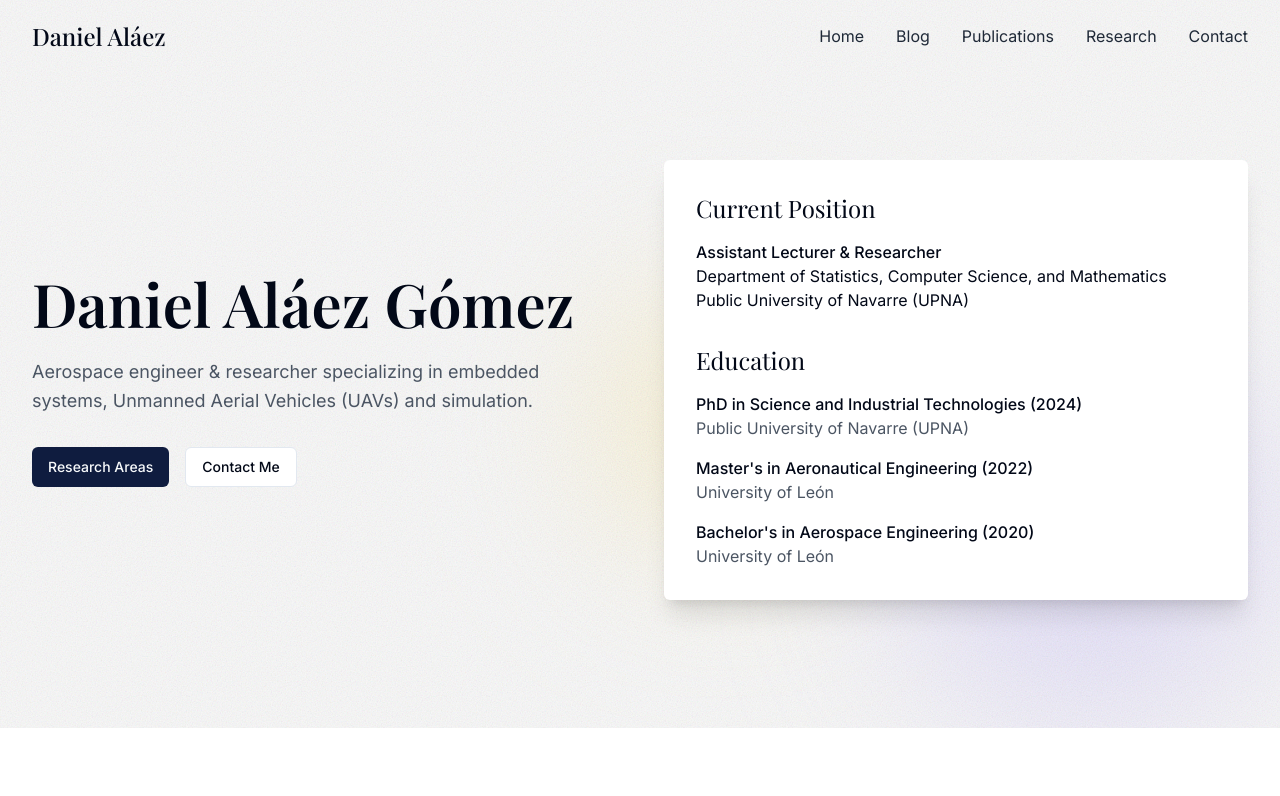
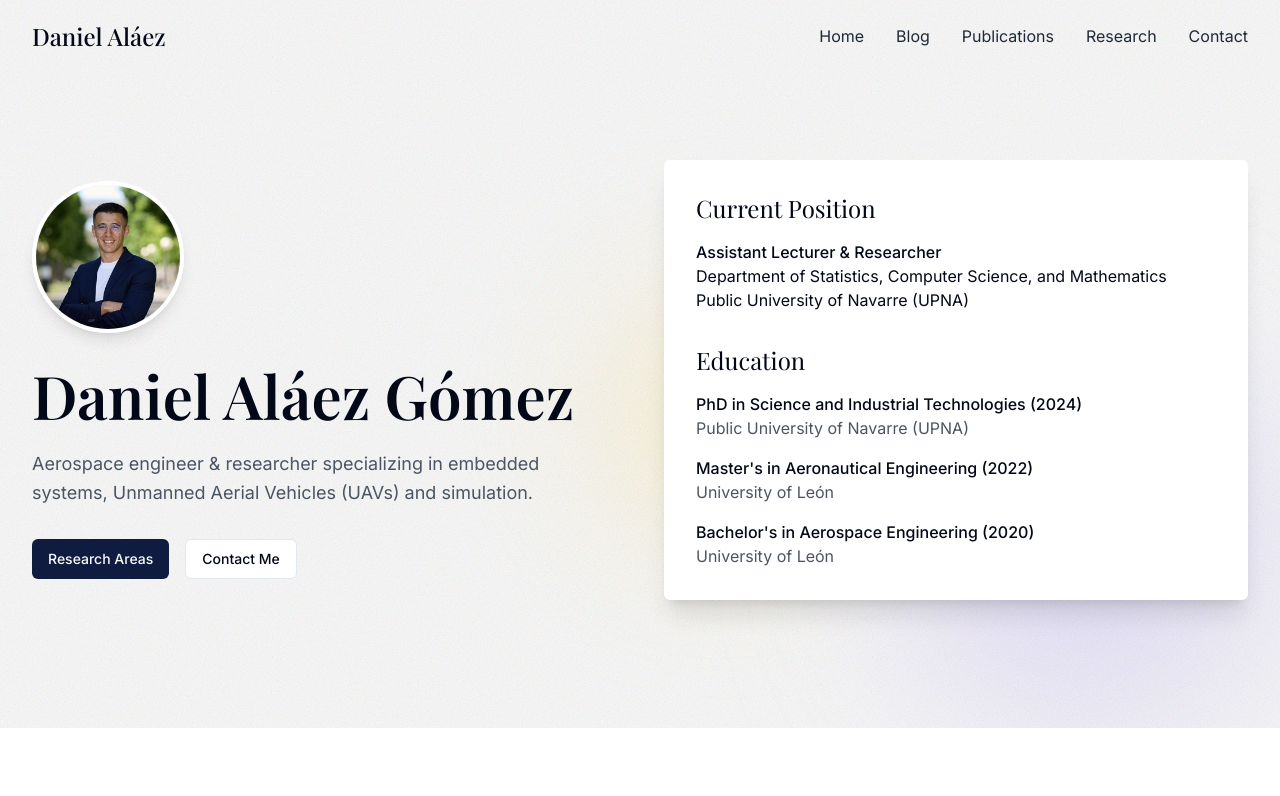
Before and after one commit to danielalaez/alaez-aero-website, a React (Vite) app: page / in a window 1280 px wide. Shown: the top 796 px of the page. Built offline with nearby package versions, Linux system fonts and the light colour scheme.

Commit message:
feat: Add profile photo to HeroSection
Added a rounded profile photo with a white outline and soft shadow above the name in the HeroSection.

```diff
--- a/src/components/HeroSection.tsx
+++ b/src/components/HeroSection.tsx
@@ -1,6 +1,8 @@
+
 import React from 'react';
 import { Button } from '@/components/ui/button';
 import { Link } from 'react-router-dom';
+import { Avatar, AvatarImage, AvatarFallback } from '@/components/ui/avatar';
 
 const HeroSection: React.FC = () => {
   return (
@@ -25,7 +27,18 @@ const HeroSection: React.FC = () => {
       {/* Content */}
       <div className="container relative z-20">
         <div className="grid grid-cols-1 md:grid-cols-2 gap-12 items-center">
-          <div>
+          <div className="flex flex-col items-center md:items-start">
+            {/* Profile photo with white circle outline and shadow */}
+            <div className="mb-8 inline-block rounded-full border-4 border-white shadow-lg">
+              <Avatar className="h-36 w-36">
+                <AvatarImage
+                  src="/lovable-uploads/48a1a046-cbcc-49d8-ac10-8aaaabe4f76b.png"
+                  alt="Daniel Aláez Gómez"
+                />
+                <AvatarFallback>DAG</AvatarFallback>
+              </Avatar>
+            </div>
+
             <h1 className="font-playfair text-4xl md:text-5xl lg:text-6xl font-semibold mb-6 leading-tight">
               Daniel Aláez Gómez
             </h1>
```
Also changed, not shown: public/lovable-uploads/48a1a046-cbcc-49d8-ac10-8aaaabe4f76b.png (added).
